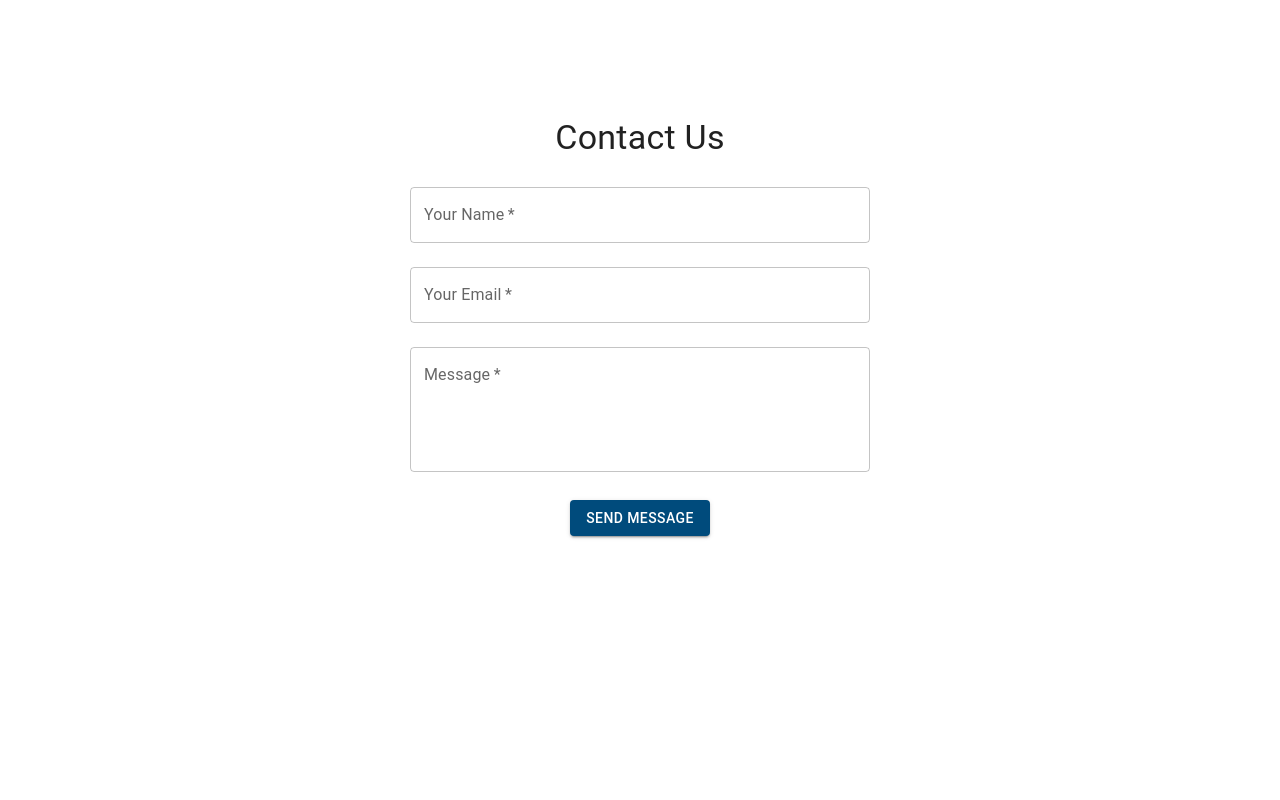
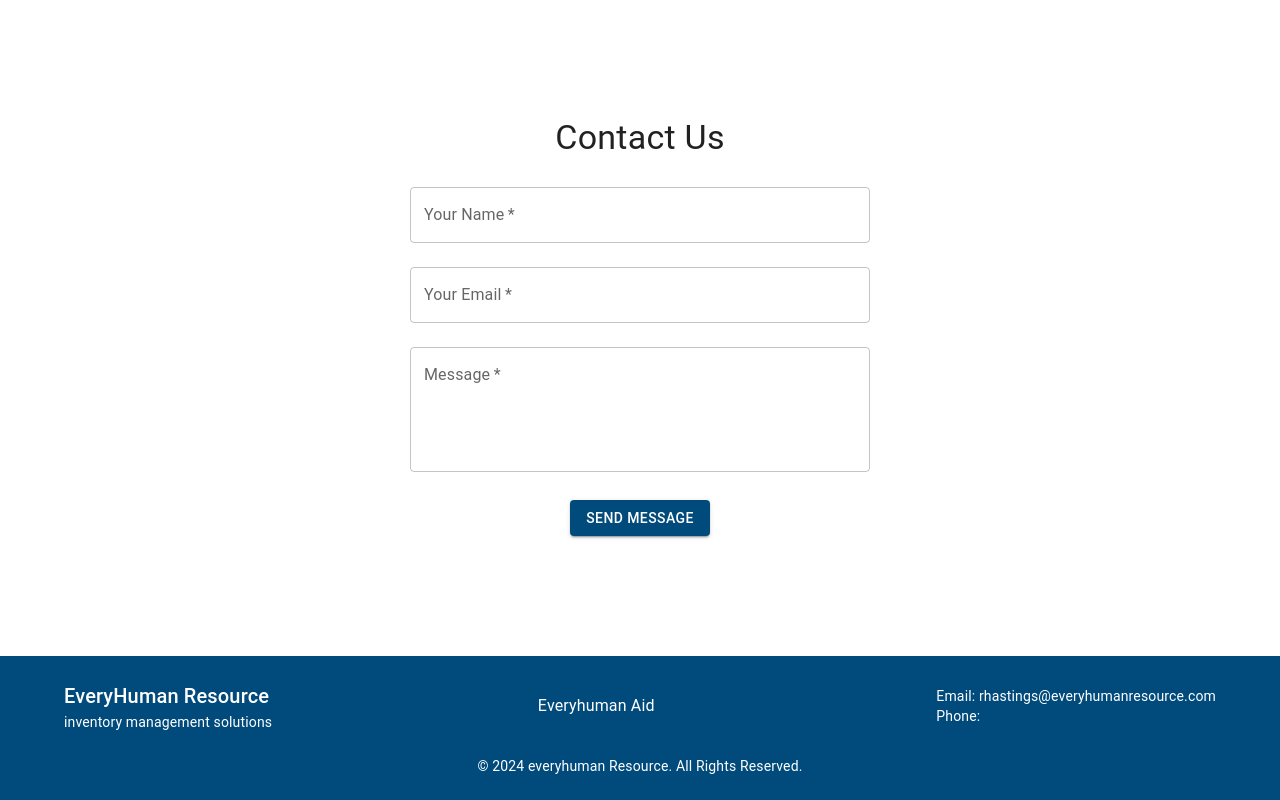
Before and after one commit to PatCHastings/everyhuman-resource, a React (Create React App) app: page / in a window 1280 px wide. Shown: the part 4943-5743 px from the top of the page. Before the commit the page ends 5599 px from the top, so only its background shows below. Built offline with nearby package versions, Linux system fonts and the light colour scheme.

Commit message:
added a footer

```diff
--- a/src/MainPage.jsx
+++ b/src/MainPage.jsx
@@ -15,6 +15,7 @@ import EveryHumanText from "./components/EveryhumanText";
 import CircularProgress from "@mui/material/CircularProgress";
 import ErrorOutlineIcon from "@mui/icons-material/ErrorOutline";
 import LoadingTimeout from "./components/animations/LoadingTimeout";
+import Footer from "./components/Footer";
 
 function MainPage() {
   const [isNavVisible, setIsNavVisible] = useState(false);
@@ -168,6 +169,10 @@ function MainPage() {
       <Container maxWidth="md" id="contact-us" sx={{ padding: "100px 0" }}>
         <Contact />
       </Container>
+      <div>
+        {/* footer */}
+        <Footer />
+      </div>
     </div>
   );
 }
--- /dev/null
+++ b/src/components/Footer.jsx
@@ -0,0 +1,66 @@
+import React from "react";
+import { Box, Typography, Link, Container } from "@mui/material";
+
+function Footer() {
+  return (
+    <Box
+      sx={{
+        width: "100%",
+        bgcolor: "primary.main",
+        color: "white",
+        py: 3,
+        mt: "auto",
+      }}
+    >
+      <Container maxWidth="lg">
+        <Box
+          sx={{
+            display: "flex",
+            justifyContent: "space-between",
+            alignItems: "center",
+            flexDirection: { xs: "column", sm: "row" },
+            textAlign: { xs: "center", sm: "left" },
+          }}
+        >
+          {/* Branding Section */}
+          <Box>
+            <Typography variant="h6">EveryHuman Resource</Typography>
+            <Typography variant="body2">
+              inventory management solutions
+            </Typography>
+          </Box>
+
+          {/* Links Section */}
+          <Box sx={{ mt: { xs: 2, sm: 0 } }}>
+            <Link
+              href="https://everyhumanaid.org/"
+              underline="none"
+              color="inherit"
+              sx={{ mr: 2 }}
+            >
+              Everyhuman Aid
+            </Link>
+          </Box>
+
+          {/* Contact Info */}
+          <Box sx={{ mt: { xs: 2, sm: 0 } }}>
+            <Typography variant="body2">
+              Email: rhastings@everyhumanresource.com
+            </Typography>
+            <Typography variant="body2">Phone: </Typography>
+          </Box>
+        </Box>
+
+        {/* Copyright Section */}
+        <Box sx={{ textAlign: "center", mt: 3 }}>
+          <Typography variant="body2">
+            © {new Date().getFullYear()} everyhuman Resource. All Rights
+            Reserved.
+          </Typography>
+        </Box>
+      </Container>
+    </Box>
+  );
+}
+
+export default Footer;
```
